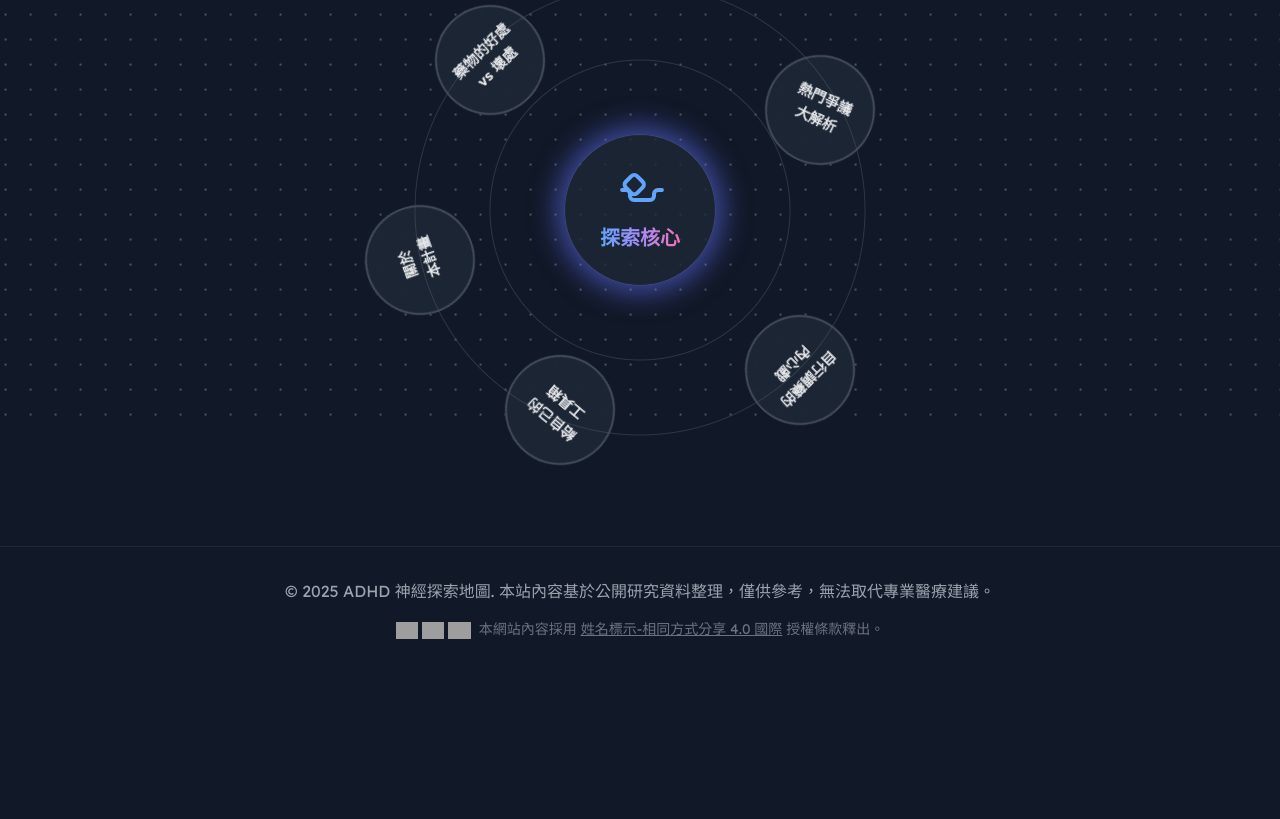
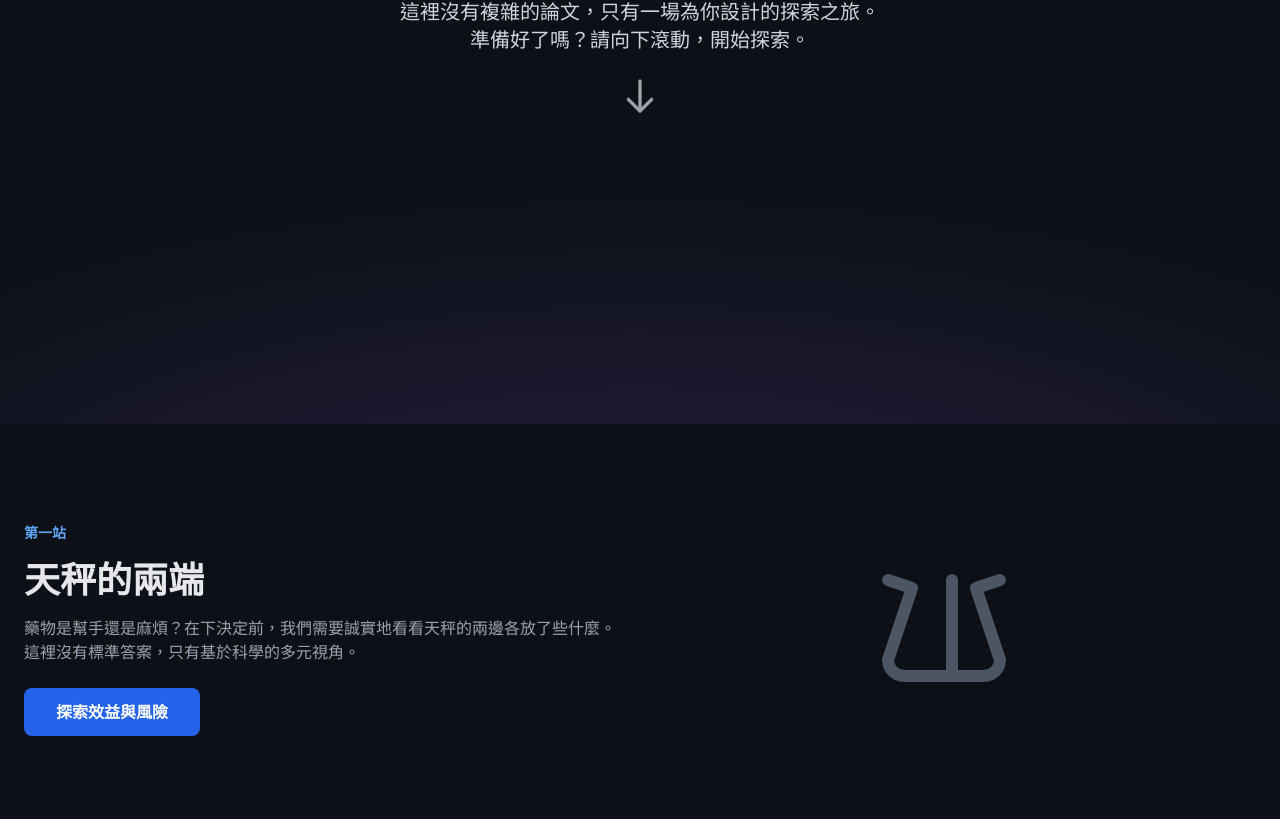
Before and after one commit to thc1006/thc1006.github.io, a plain HTML site: page index.html in a window 1280 px wide. Shown: the part 376-1195 px from the top of the page. Before the commit the page ends 1047 px from the top, so only its background shows below. Drawn offline with nearby package versions, Linux system fonts and the light colour scheme; grey boxes are pictures that could not be loaded.

Commit message:
Update index.html

```diff
--- a/index.html
+++ b/index.html
@@ -3,7 +3,7 @@
 <head>
     <meta charset="UTF-8">
     <meta name="viewport" content="width=device-width, initial-scale=1.0">
-    <title>ADHD 衛教指南：你的神經探索地圖</title>
+    <title>ADHD 衛教指南：你的神經探索之旅</title>
 
     <!-- 引入 Tailwind CSS -->
     <script src="https://cdn.tailwindcss.com"></script>
@@ -13,20 +13,22 @@
     <link rel="preconnect" href="https://fonts.gstatic.com" crossorigin>
     <link href="https://fonts.googleapis.com/css2?family=Lexend:wght@400;500;700&family=Noto+Sans+TC:wght@400;500;700&display=swap" rel="stylesheet">
 
+    <!-- 引入 Alpine.js 用於互動效果 -->
+    <script src="https://cdn.jsdelivr.net/npm/alpinejs@3.x.x/dist/cdn.min.js"></script>
+
     <!-- 自訂樣式與動畫 -->
     <style>
         :root {
-            --bg-color: #111827;
+            --bg-color: #0d1117; /* 更深邃的背景色 */
             --text-color: #e5e7eb;
-            --primary-glow: rgba(59, 130, 246, 0.6);
-            --secondary-glow: rgba(139, 92, 246, 0.6);
-            --particle-color: #4b5563;
+            --primary-color: #3b82f6;
+            --secondary-color: #8b5cf6;
+            --accent-color: #ec4899;
         }
 
-        /* 專注模式樣式 */
-        body.focus-mode { --particle-color: transparent; }
-        body.focus-mode .interactive-map-container::before { opacity: 0; }
-
+        html {
+            scroll-behavior: smooth;
+        }
         body {
             font-family: 'Lexend', 'Noto Sans TC', sans-serif;
             background-color: var(--bg-color);
@@ -34,16 +36,16 @@
             overflow-x: hidden;
         }
 
-        /* 動態粒子背景 */
-        .particle-bg {
-            position: fixed; top: 0; left: 0; width: 100%; height: 100%;
-            z-index: -1; background-color: var(--bg-color);
-            background-image: radial-gradient(circle at 1px 1px, var(--particle-color) 1px, transparent 0);
-            background-size: 25px 25px; animation: pan-bg 60s linear infinite;
+        /* 頁首的動態極光背景 */
+        .hero-bg {
+            background: radial-gradient(ellipse 80% 50% at 50% -20%, rgba(59, 130, 246, 0.3), transparent),
+                        radial-gradient(ellipse 80% 50% at 50% 120%, rgba(139, 92, 246, 0.2), transparent);
+            animation: bg-aurora 8s ease-in-out infinite;
         }
-        @keyframes pan-bg {
-            0% { background-position: 0% 0%; }
-            100% { background-position: 100% 100%; }
+        @keyframes bg-aurora {
+            0% { background-position: 50% 0%, 50% 100%; }
+            50% { background-position: 100% 0%, 0% 100%; }
+            100% { background-position: 50% 0%, 50% 100%; }
         }
 
         .gradient-text {
@@ -51,145 +53,99 @@
             -webkit-background-clip: text; -webkit-text-fill-color: transparent; background-clip: text;
         }
 
-        /* --- Mobile First (行動裝置優先) - 滑動式星系 --- */
-        .interactive-map-container {
-            display: flex;
-            align-items: center;
-            overflow-x: auto;
-            scroll-snap-type: x mandatory;
-            gap: 1.5rem;
-            padding: 2rem 1.5rem;
-            -ms-overflow-style: none;  /* IE and Edge */
-            scrollbar-width: none;  /* Firefox */
+        /* 內容區塊的動畫效果 */
+        .scroll-fade-in {
+            opacity: 0;
+            transform: translateY(30px);
+            transition: opacity 0.6s ease-out, transform 0.6s ease-out;
         }
-        .interactive-map-container::-webkit-scrollbar { display: none; }
-
-        .hub-node { display: none; }
-
-        .topic-node {
-            flex: 0 0 150px;
-            width: 150px; height: 150px;
-            display: flex; justify-content: center; align-items: center; text-align: center;
-            padding: 1rem;
-            border-radius: 50%;
-            font-weight: 700; font-size: 1rem;
-            cursor: pointer;
-            scroll-snap-align: center;
-            transition: transform 0.3s ease, box-shadow 0.3s ease, border-color 0.3s ease;
-            background-color: rgba(31, 41, 55, 0.8);
-            border: 2px solid rgba(75, 85, 99, 0.8);
-            backdrop-filter: blur(5px); -webkit-backdrop-filter: blur(5px);
-        }
-        .topic-node:hover {
-            border-color: white; transform: scale(1.05);
+        .is-visible {
+            opacity: 1;
+            transform: translateY(0);
         }
 
-        /* --- Desktop (桌機板) - 互動式地圖 --- */
-        @media (min-width: 768px) {
-            .interactive-map-container {
-                position: relative; min-height: 60vh;
-                padding: 4rem 1rem; overflow-x: visible;
-                display: flex; justify-content: center; align-items: center;
-                cursor: pointer; /* 讓背景也可點擊以重置 */
-            }
-
-            .hub-node {
-                display: flex; flex-direction: column; justify-content: center; align-items: center;
-                width: 150px; height: 150px; padding: 1rem; border-radius: 9999px;
-                z-index: 10; background-color: rgba(31, 41, 55, 0.8);
-                animation: pulse 4s ease-in-out infinite; transition: opacity 0.5s ease, transform 0.5s ease;
-                pointer-events: none; /* 中心節點本身不可點擊 */
-            }
-            body.map-active .hub-node { opacity: 0; transform: scale(0.5); }
-            @keyframes pulse {
-                0%, 100% { box-shadow: 0 0 20px 5px var(--primary-glow); }
-                50% { box-shadow: 0 0 35px 10px var(--secondary-glow); }
-            }
-
-            .topic-node {
-                position: absolute; width: 110px; height: 110px;
-                font-size: 0.9rem; padding: 8px; flex-shrink: 0;
-                transition: transform 0.5s ease-in-out, opacity 0.5s ease;
-            }
-
-            /* 互動狀態的樣式 */
-            body.map-active .topic-node {
-                 opacity: 0.4;
-                 transform: scale(0.9);
-            }
-            body.map-active .topic-node.is-centered {
-                opacity: 1;
-                transform: translate(0, 0) scale(1.4) !important;
-                z-index: 20;
-            }
-            .topic-node:hover {
-                 transform: scale(1.15) !important;
-                 z-index: 20;
-                 border-color: white;
-            }
-             body.map-active .topic-node:not(.is-centered):hover {
-                opacity: 1;
-                transform: scale(1.05); /* 當地圖激活時，滑鼠懸停在非中心星球上的效果 */
-             }
-            body.map-active .topic-node.is-centered:hover {
-                transform: translate(0, 0) scale(1.45) !important; /* 滑鼠懸停在已置中的星球上 */
-            }
-
-            /* 每個星球的初始位置 */
-            .topic-node[data-pos="1"] { transform: translate(-150px, -150px) rotate(-45deg); }
-            .topic-node[data-pos="2"] { transform: translate(180px, -100px) rotate(25deg); }
-            .topic-node[data-pos="3"] { transform: translate(160px, 160px) rotate(135deg); }
-            .topic-node[data-pos="4"] { transform: translate(-80px, 200px) rotate(220deg); }
-            .topic-node[data-pos="5"] { transform: translate(-220px, 50px) rotate(-110deg); }
-
-            .interactive-map-container::before {
-                content: ''; position: absolute; top: 0; left: 0; width: 100%; height: 100%;
-                background-image:
-                    radial-gradient(circle at center, transparent 74px, rgba(75, 85, 99, 0.5) 75px, transparent 76px),
-                    radial-gradient(circle at center, transparent 149px, rgba(75, 85, 99, 0.5) 150px, transparent 151px),
-                    radial-gradient(circle at center, transparent 224px, rgba(75, 85, 99, 0.5) 225px, transparent 226px);
-                z-index: 1; transition: opacity 0.5s ease;
-            }
+        /* 導覽進度條 */
+        #progress-bar {
+            position: fixed;
+            top: 0;
+            left: 0;
+            height: 4px;
+            background: linear-gradient(90deg, var(--primary-color), var(--accent-color));
+            width: 0%;
+            z-index: 50;
+            transition: width 0.1s linear;
         }
     </style>
 </head>
-<body class="antialiased">
-    <div class="particle-bg"></div>
+<body x-data>
 
-    <header class="container mx-auto px-6 py-6 flex justify-between items-center">
-        <div class="text-lg font-bold">
-            <a href="index.html">神經探索地圖</a>
-        </div>
-        <button id="focus-mode-toggle" class="px-3 py-2 text-sm font-medium border border-gray-600 rounded-lg hover:bg-gray-700 transition-colors" title="切換專注模式">
-            <svg xmlns="http://www.w3.org/2000/svg" class="h-5 w-5" viewBox="0 0 20 20" fill="currentColor">
-                <path fill-rule="evenodd" d="M10 18a8 8 0 100-16 8 8 0 000 16zM7 9a1 1 0 000 2h6a1 1 0 100-2H7z" clip-rule="evenodd" />
+    <div id="progress-bar"></div>
+
+    <!-- 頁首區塊 -->
+    <header class="hero-bg min-h-screen flex flex-col justify-center items-center text-center p-6">
+        <h1 class="text-4xl md:text-6xl font-bold gradient-text mb-4 animate-fade-in-down">歡迎來到你的大腦指南</h1>
+        <p class="max-w-3xl mx-auto text-lg md:text-xl text-gray-300 mb-8 animate-fade-in-up">這裡沒有複雜的論文，只有一場為你設計的探索之旅。<br>準備好了嗎？請向下滾動，開始探索。</p>
+        <a href="#journey-start" class="animate-bounce">
+            <svg class="w-10 h-10 text-gray-400" fill="none" stroke-linecap="round" stroke-linejoin="round" stroke-width="2" viewBox="0 0 24 24" stroke="currentColor">
+                <path d="M19 14l-7 7m0 0l-7-7m7 7V3"></path>
             </svg>
-        </button>
+        </a>
     </header>
 
-    <main>
-        <section class="text-center py-12 md:py-16 px-6">
-            <h1 class="text-4xl md:text-6xl font-bold gradient-text mb-4">歡迎來到你的大腦指南</h1>
-            <p class="max-w-3xl mx-auto text-lg text-gray-400">這裡沒有複雜的論文，只有為你準備的探索任務。<br>點擊或滑動下方的星球，開始解鎖關於 ADHD 與藥物的知識吧！</p>
+    <!-- 主內容旅程 -->
+    <main id="journey-start" class="container mx-auto px-6 py-16 md:py-24 space-y-24 md:space-y-32">
+
+        <!-- 旅程第一站：天秤的兩端 -->
+        <section class="scroll-fade-in grid md:grid-cols-2 gap-12 items-center">
+            <div class="text-center md:text-left">
+                <span class="text-sm font-bold text-blue-400">第一站</span>
+                <h2 class="text-3xl md:text-4xl font-bold my-4">天秤的兩端</h2>
+                <p class="text-gray-400 mb-6">藥物是幫手還是麻煩？在下決定前，我們需要誠實地看看天秤的兩邊各放了些什麼。這裡沒有標準答案，只有基於科學的多元視角。</p>
+                <a href="benefits-risks.html" class="inline-block bg-blue-600 text-white font-bold py-3 px-8 rounded-lg hover:bg-blue-700 transition-colors">探索效益與風險</a>
+            </div>
+            <div class="flex justify-center">
+                <!-- SVG 插圖：天秤 -->
+                <svg class="w-48 h-48 text-gray-600" xmlns="http://www.w3.org/2000/svg" fill="none" viewBox="0 0 24 24" stroke="currentColor"><path stroke-linecap="round" stroke-linejoin="round" stroke-width="1.5" d="M3 6l3 1m0 0l-3 9a2 2 0 002 2h10a2 2 0 002-2l-3-9m0 0l3-1m-6 0v12" /></svg>
+            </div>
         </section>
 
-        <div class="interactive-map-container">
-            <div class="hub-node">
-                <svg xmlns="http://www.w3.org/2000/svg" class="h-12 w-12 mb-2 text-blue-400" fill="none" viewBox="0 0 24 24" stroke="currentColor" stroke-width="2">
-                    <path stroke-linecap="round" stroke-linejoin="round" d="M3.055 11H5a2 2 0 012 2v1a2 2 0 002 2h8a2 2 0 002-2v-1a2 2 0 012-2h1.945M7.707 4.055a2 2 0 012.828 0l2.829 2.829a2 2 0 010 2.828l-2.829 2.828a2 2 0 01-2.828 0l-2.828-2.828a2 2 0 010-2.828l2.828-2.829z" />
-                </svg>
-                <span class="text-xl font-bold gradient-text">探索核心</span>
+        <!-- 旅程第二站：熱門爭議 -->
+        <section class="scroll-fade-in grid md:grid-cols-2 gap-12 items-center">
+            <div class="flex justify-center md:order-2">
+                <!-- SVG 插圖：迷霧/問題 -->
+                 <svg class="w-48 h-48 text-gray-600" xmlns="http://www.w3.org/2000/svg" fill="none" viewBox="0 0 24 24" stroke-width="1.5" stroke="currentColor"><path stroke-linecap="round" stroke-linejoin="round" d="M9.879 7.519c1.171-1.025 3.071-1.025 4.242 0 1.172 1.025 1.172 2.687 0 3.712-.203.179-.43.326-.67.442-.745.361-1.45.999-1.45 1.827v.75M21 12a9 9 0 11-18 0 9 9 0 0118 0zm-9 5.25h.008v.008H12v-.008z" /></svg>
             </div>
+            <div class="text-center md:text-left md:order-1">
+                <span class="text-sm font-bold text-purple-400">第二站</span>
+                <h2 class="text-3xl md:text-4xl font-bold my-4">穿越迷霧森林</h2>
+                <p class="text-gray-400 mb-6">「吃藥會上癮？」、「會不會變笨？」網路上各種真假難辨的傳言，就像一座迷霧森林。讓我們拿起科學的火把，一起照亮前方的路。</p>
+                <a href="controversies.html" class="inline-block bg-purple-600 text-white font-bold py-3 px-8 rounded-lg hover:bg-purple-700 transition-colors">破解熱門爭議</a>
+            </div>
+        </section>
 
-            <a href="benefits-risks.html" class="topic-node" data-pos="1">藥物的好處<br>vs 壞處</a>
-            <a href="controversies.html" class="topic-node" data-pos="2">熱門爭議<br>大解析</a>
-            <a href="self-adjustment.html" class="topic-node" data-pos="3">自行調藥的<br>內心戲</a>
-            <a href="toolbox.html" class="topic-node" data-pos="4">給自己的<br>工具箱</a>
-            <a href="about.html" class="topic-node" data-pos="5">關於<br>本計畫</a>
+        <!-- 旅程第三站：自行調藥 -->
+        <section class="scroll-fade-in grid md:grid-cols-2 gap-12 items-center">
+            <div class="text-center md:text-left">
+                <span class="text-sm font-bold text-pink-400">第三站</span>
+                <h2 class="text-3xl md:text-4xl font-bold my-4">我的用藥我做主？</h2>
+                <p class="text-gray-400 mb-6">為什麼總想自己調整藥量？這個念頭的背後，藏著對自主權的渴望、對副作用的擔憂。讓我們深入你的內心，並學習如何更安全地與醫師溝通。</p>
+                <a href="self-adjustment.html" class="inline-block bg-pink-600 text-white font-bold py-3 px-8 rounded-lg hover:bg-pink-700 transition-colors">理解調藥的內心戲</a>
+            </div>
+             <div class="flex justify-center">
+                 <!-- SVG 插圖：大腦與設定 -->
+                 <svg class="w-48 h-48 text-gray-600" xmlns="http://www.w3.org/2000/svg" fill="none" viewBox="0 0 24 24" stroke-width="1.5" stroke="currentColor"><path stroke-linecap="round" stroke-linejoin="round" d="M9.53 16.122a3 3 0 00-5.78 1.128 2.25 2.25 0 01-2.47 2.118v-.09A12.75 12.75 0 0112 3.25a12.75 12.75 0 019.73 16.003v.09a2.25 2.25 0 01-2.47-2.118 3 3 0 00-5.78-1.128L12 15.65l-2.47 2.572z" /><path stroke-linecap="round" stroke-linejoin="round" d="M12 9.75a2.25 2.25 0 100 4.5 2.25 2.25 0 000-4.5z" /></svg>
+            </div>
+        </section>
+
+        <!-- 其他區塊預留位置 -->
+        <div class="text-center text-gray-500 py-16 border-t border-b border-gray-800">
+            <p>更多探索區域正在建構中...</p>
+            <p class="mt-2 text-sm">（給自己的工具箱、關於本計畫...）</p>
         </div>
+
     </main>
 
-    <footer class="text-center mt-16 md:mt-24 py-8 px-6 border-t border-gray-800">
+    <footer class="text-center mt-16 md:mt-24 py-8 px-6">
         <div class="container mx-auto">
             <p class="mb-4 text-gray-400">&copy; 2025 ADHD 神經探索地圖. 本站內容基於公開研究資料整理，僅供參考，無法取代專業醫療建議。</p>
             <div class="flex justify-center items-center space-x-2 text-sm text-gray-500">
@@ -205,63 +161,28 @@
 
     <script>
         document.addEventListener('DOMContentLoaded', () => {
-            // 專注模式切換
-            const focusModeToggle = document.getElementById('focus-mode-toggle');
-            if(focusModeToggle) {
-                focusModeToggle.addEventListener('click', () => {
-                    document.body.classList.toggle('focus-mode');
-                });
-            }
-
-            const container = document.querySelector('.interactive-map-container');
-            const nodes = document.querySelectorAll('.topic-node');
-            const body = document.body;
-
-            const resetMap = () => {
-                nodes.forEach(n => n.classList.remove('is-centered'));
-                body.classList.remove('map-active');
-            };
-
-            nodes.forEach(node => {
-                node.addEventListener('click', (e) => {
-                    // 根據點擊當下的螢幕寬度決定行為
-                    if (window.innerWidth < 768) {
-                        // 在行動版，讓連結正常跳轉
-                        return;
-                    }
-
-                    // --- 以下為桌面版邏輯 ---
-                    e.preventDefault();
-                    e.stopPropagation(); // 阻止事件冒泡到 container
-
-                    const isCentered = node.classList.contains('is-centered');
-
-                    if (isCentered) {
-                        // 如果點擊的節點已經在中間 (第二次點擊)，則導覽至目標頁面
-                        window.location.href = node.href;
-                    } else {
-                        // 如果是第一次點擊
-                        resetMap(); // 先重置地圖
-
-                        // 然後將被點擊的星球置中
-                        node.classList.add('is-centered');
-                        body.classList.add('map-active');
+            // 滾動觸發動畫
+            const observer = new IntersectionObserver((entries) => {
+                entries.forEach(entry => {
+                    if (entry.isIntersecting) {
+                        entry.target.classList.add('is-visible');
                     }
                 });
+            }, {
+                threshold: 0.1
             });
 
-            // 監聽整個地圖容器的點擊事件，用於重置地圖
-            if (container) {
-                container.addEventListener('click', (e) => {
-                     if (window.innerWidth < 768) {
-                        return;
-                    }
-                    // 只有當點擊的不是星球本身時才重置
-                    if (!e.target.closest('.topic-node')) {
-                       resetMap();
-                    }
-                });
-            }
+            document.querySelectorAll('.scroll-fade-in').forEach((el) => {
+                observer.observe(el);
+            });
+
+            // 滾動進度條
+            const progressBar = document.getElementById('progress-bar');
+            window.addEventListener('scroll', () => {
+                const totalHeight = document.body.scrollHeight - window.innerHeight;
+                const progress = (window.pageYOffset / totalHeight) * 100;
+                progressBar.style.width = progress + '%';
+            });
         });
     </script>
 </body>
```
